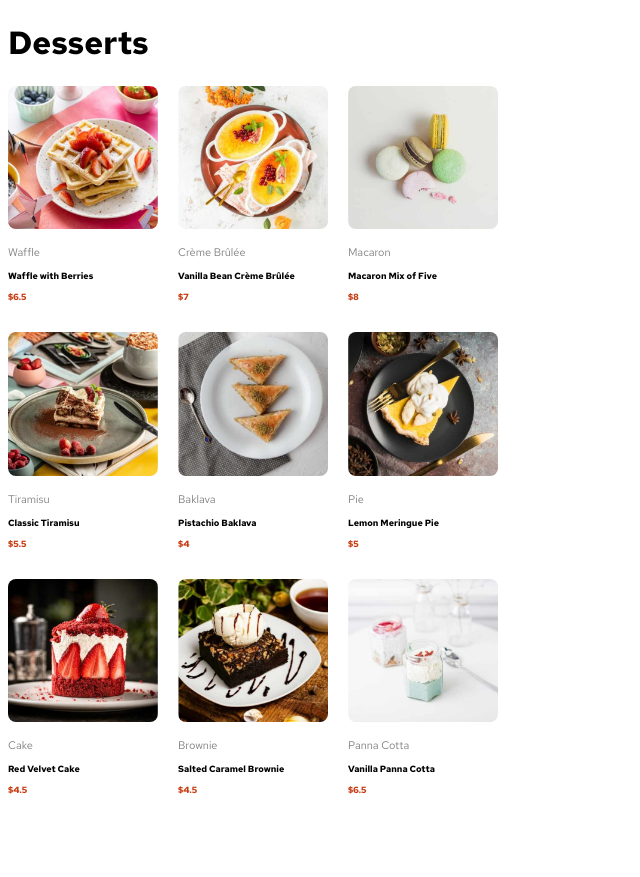
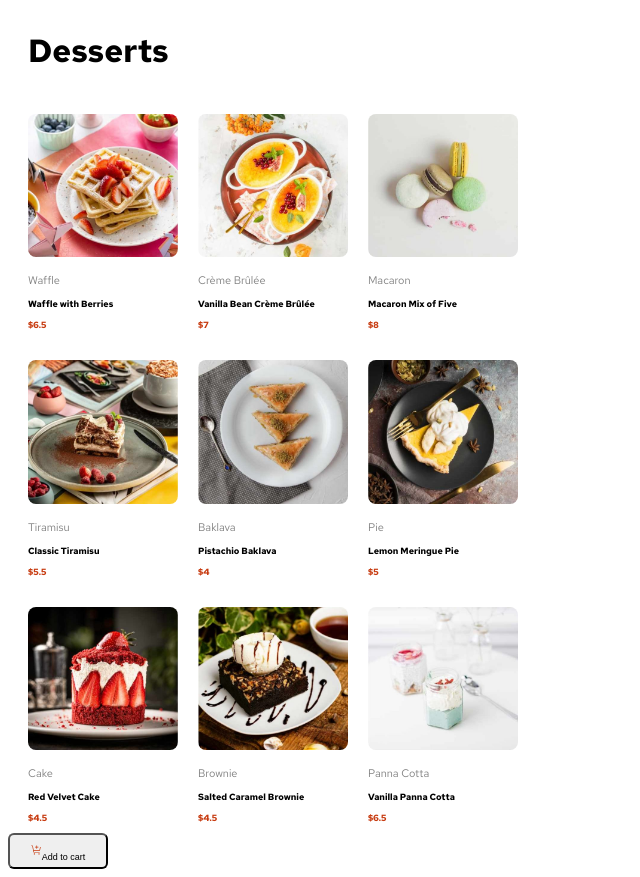
Before and after one commit to emperor1239182/desserts, a React (Vite) app: page / in a window 1280 px wide. Shown: the whole page, without its empty margins (0-640 px from the left). Before the commit the page ends 813 px from the top, so only its background shows below. Built offline with nearby package versions, Linux system fonts and the light colour scheme.

Commit message:
scss config

```diff
--- a/src/App.jsx
+++ b/src/App.jsx
@@ -1,8 +1,8 @@
 import { useState } from 'react'
-
 import './App.scss'
 
 function App() {
+  const [cartCount, setCount] = useState(0);
   const waffles = {
     "image": {
             "thumbnail": ".src/assets/images/image-waffle-thumbnail.jpg",
@@ -108,9 +108,8 @@
 
   return (
     <>
-    <h1>Desserts</h1>
      <div className='container'>
-
+     <h1 className='topic'>Desserts</h1>
         <div className='dessert'>
           <img src={waffles.image.desktop}/>
           <p>{waffles.category}</p>
@@ -167,6 +166,7 @@
         </div>
 
      </div>
+     <button onClick={()=> setCount((c)=> c + 1)} className='add'><svg xmlns="http://www.w3.org/2000/svg" width="11" height="20" fill="none" viewBox="0 0 21 20"><g fill="#C73B0F" clip-path="url(#a)"><path d="M6.583 18.75a1.25 1.25 0 1 0 0-2.5 1.25 1.25 0 0 0 0 2.5ZM15.334 18.75a1.25 1.25 0 1 0 0-2.5 1.25 1.25 0 0 0 0 2.5ZM3.446 1.752a.625.625 0 0 0-.613-.502h-2.5V2.5h1.988l2.4 11.998a.625.625 0 0 0 .612.502h11.25v-1.25H5.847l-.5-2.5h11.238a.625.625 0 0 0 .61-.49l1.417-6.385h-1.28L16.083 10H5.096l-1.65-8.248Z"/><path d="M11.584 3.75v-2.5h-1.25v2.5h-2.5V5h2.5v2.5h1.25V5h2.5V3.75h-2.5Z"/></g><defs><clipPath id="a"><path fill="#fff" d="M.333 0h20v20h-20z"/></clipPath></defs></svg>Add to cart</button>
     </>
   )
 }
--- a/src/App.scss
+++ b/src/App.scss
@@ -1,3 +1,4 @@
+
 
 html{
     font-family: 'Red Hat Text', sans-serif;
@@ -11,6 +12,7 @@
     display: grid;
     grid-template-columns: 150px 150px 150px;
     gap: 20px;
+    margin-left: 20px;
 }
 .dessert p:nth-child(4){
     color: $priceColor;
@@ -29,3 +31,14 @@
     border-radius: 8px;
     width: 150px;
 }
+.topic{
+    grid-column: 1 / 4;
+}
+.add{
+    font-size: $font;
+    border: 1px thin red;
+    border-radius: 6px;
+    padding: 5px;
+    text-align: center;
+    width: 100px;
+}
--- a/src/main.jsx
+++ b/src/main.jsx
@@ -1,6 +1,5 @@
 import { StrictMode } from 'react'
 import { createRoot } from 'react-dom/client'
-import './index.scss'
 import App from './App.jsx'
 
 createRoot(document.getElementById('root')).render(
--- a/vite.config.js
+++ b/vite.config.js
@@ -1,8 +1,15 @@
-import { defineConfig } from 'vite'
-import react from '@vitejs/plugin-react'
 
-// https://vite.dev/config/
+// Import necessary modules
+import { defineConfig } from 'vite';
+import react from '@vitejs/plugin-react';
+
 export default defineConfig({
-  plugins: [react()]
+  plugins: [react()],
+  css: {
+    preprocessorOptions: {
+      scss: {
 
-})
+      }
+    }
+  }
+});
```
Also changed, not shown: package.json (+3 -4 lines), src/Cart.jsx (+7 -1 lines), src/index.scss (deleted), 1 other file (tests, documents, lock files or other folders).
